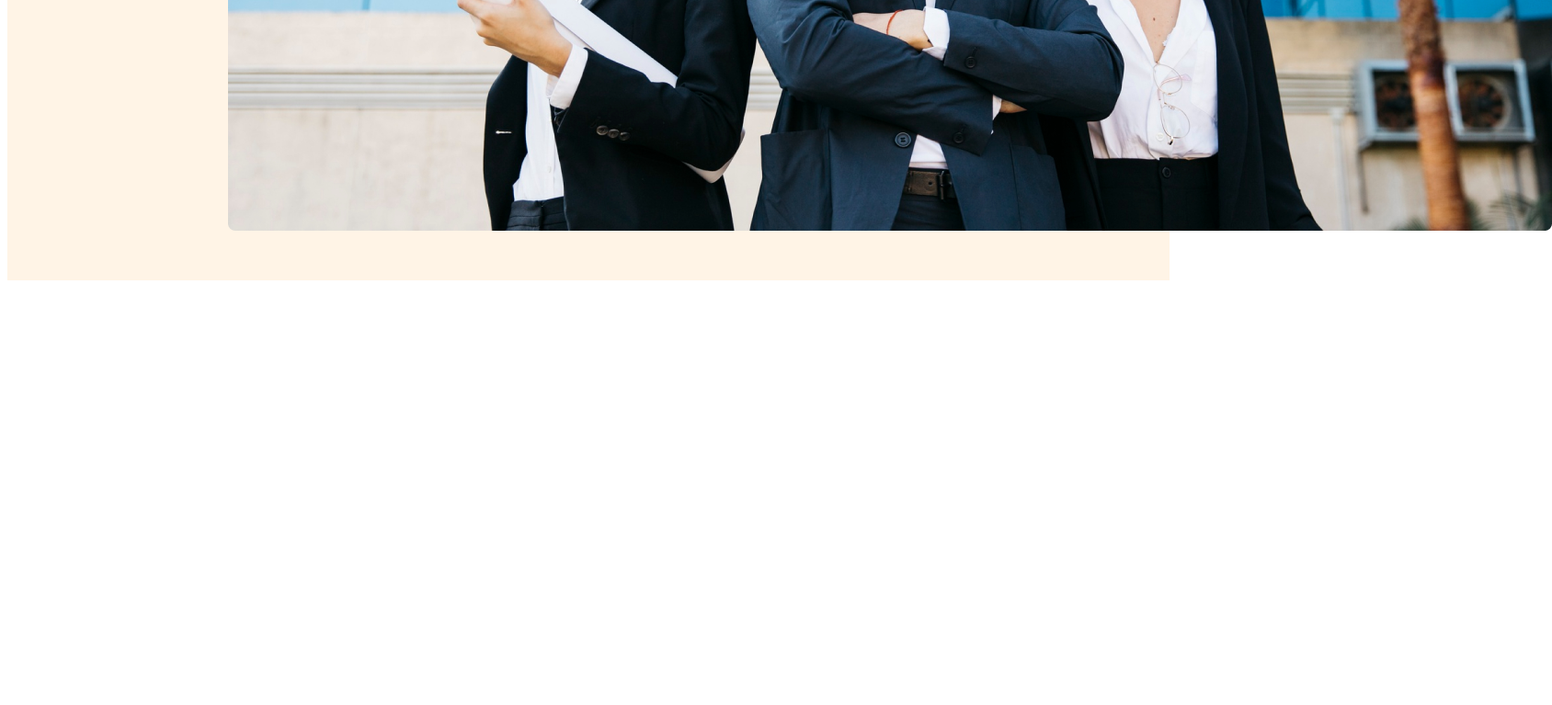
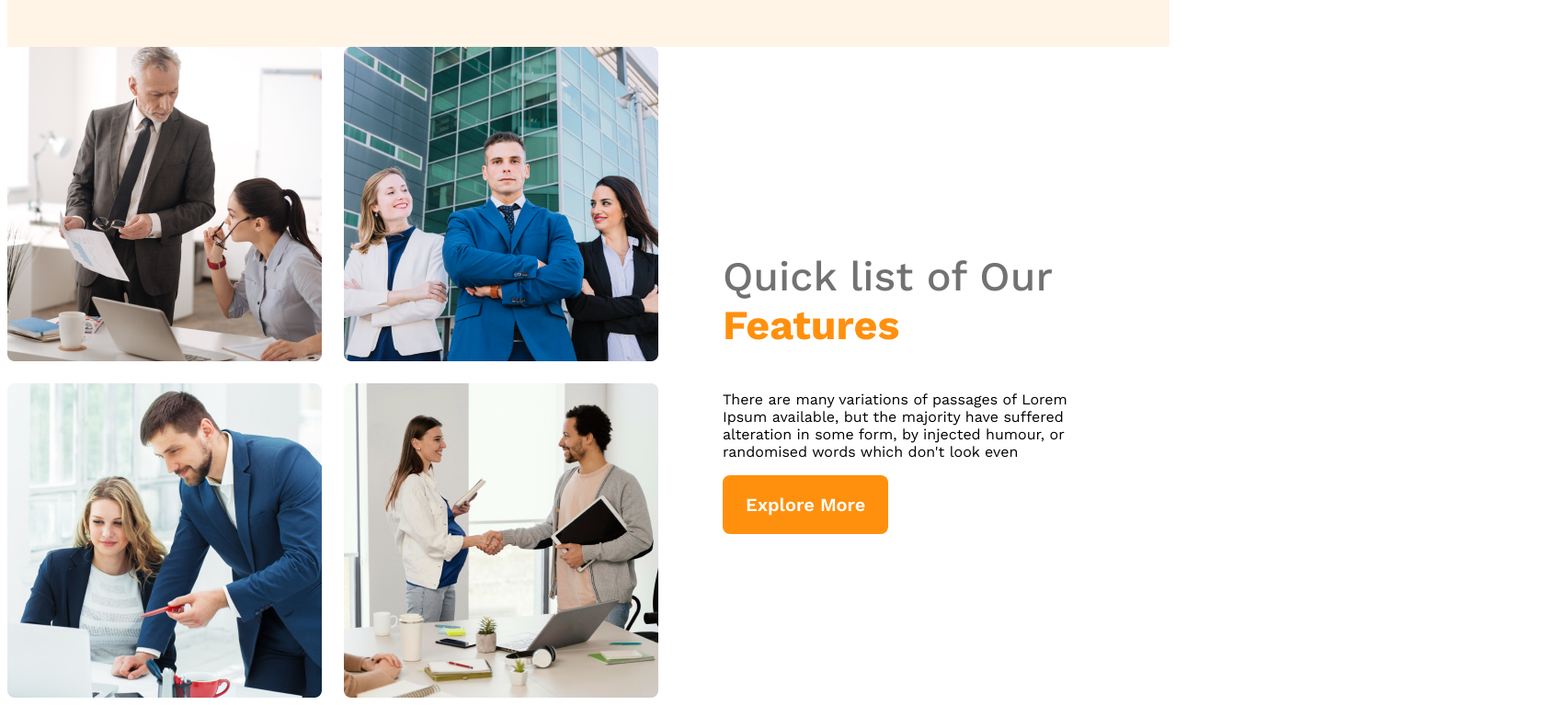
Before and after one commit to anikmondol/G3-architects-website, a plain HTML site: page index.html in a window 1280 px wide. Shown: the part 960-1727 px from the top of the page at 92% size, 1688 px wide, since content can reach past the window. Before the commit the page ends 1273 px from the top, so only its background shows below. Drawn offline with nearby package versions, Linux system fonts and the light colour scheme.

Commit message:
added teams section

```diff
--- a/index.html
+++ b/index.html
@@ -29,7 +29,22 @@
                 <img src="images/banner.png" alt="">
         </div>
     </header>
-    <main></main>
+    <main>
+        <!-- teams section -->
+        <section class="teams-container">
+            <div class="teams-img-contaner">
+                <img src="images/team1.png" alt="">
+                <img src="images/team2.png" alt="">
+                <img src="images/team3.png" alt="">
+                <img src="images/team4.png" alt="">
+            </div>
+            <div class="teams-content">
+                <h3 class="teams-title"><span class="Quick -list">Quick list</span> <span>of Our</span> <span class="text-Features">Features</span></h3>
+                <p class="teams-description">There are many variations of passages of Lorem Ipsum available, but the majority have suffered alteration in some form, by injected humour, or randomised words which don't look even</p>
+                <button class="btn-primary">Explore More</button>
+            </div>
+        </section>
+    </main>
     <footer></footer>
 </body>
 </html>
--- a/styles/G3.css
+++ b/styles/G3.css
@@ -6,6 +6,11 @@
     border-radius: 8px;
     border: 0px;
     background-color: #FF900E;
+    color: #FFF;
+    font-size: 1.25rem;
+    padding: 20px 25px;
+    font-weight: 600;
+    cursor: pointer;
 }
 
 
@@ -30,7 +35,7 @@ nav{
 }
 
 .nav-title{
-    font-size: 2.8rem;
+    font-size: 3rem;
     font-weight: 700px;
     color: #131313;
 }
@@ -41,7 +46,7 @@ nav > ul{
 
 nav li{
     list-style: none;
-    margin-left: 30px;
+    margin-right: 30px;
     font-weight: 500;
     font-size: 1rem;
 }
@@ -65,3 +70,73 @@ nav li a{
 .banner-description{
     color:  #727272;
 }
+
+.banner img{
+    width: 100%;
+    margin-top: 20px;
+}
+
+
+/* responsive styles media queries */
+
+/* mobile device */
+@media screen and (max-width: 576px){
+    header{
+        padding: 20px;
+    }
+
+    nav{
+        flex-direction: column;
+    }
+
+}
+
+/* tablet or medium device */
+
+@media screen and (min-width: 576px) and (max-width: 960px){
+    header{
+        padding: 50px;
+    }
+
+
+    nav{
+        flex-direction: column;
+    }
+}
+
+/* main styles */
+
+main{
+    max-width: 1440px;
+    margin:0 auto;
+}
+
+.teams-container{
+    display: flex;
+    align-items: center;
+}
+
+.teams-img-contaner{
+    display: grid;
+    grid-template-columns: repeat(2, 1fr);
+    gap: 1.5rem;
+}
+
+.teams-content{
+    padding: 0 70px;
+}
+
+.teams-title{
+    font-size: 2.8rem;
+}
+
+.teams-title, .Quick-list{
+    color: #727272;
+    font-weight: 500;
+}
+
+.nav-title, .text-Features{
+    color: #FF900E;
+    font-size: 2.8rem;
+    font-weight: 700;
+}
```
